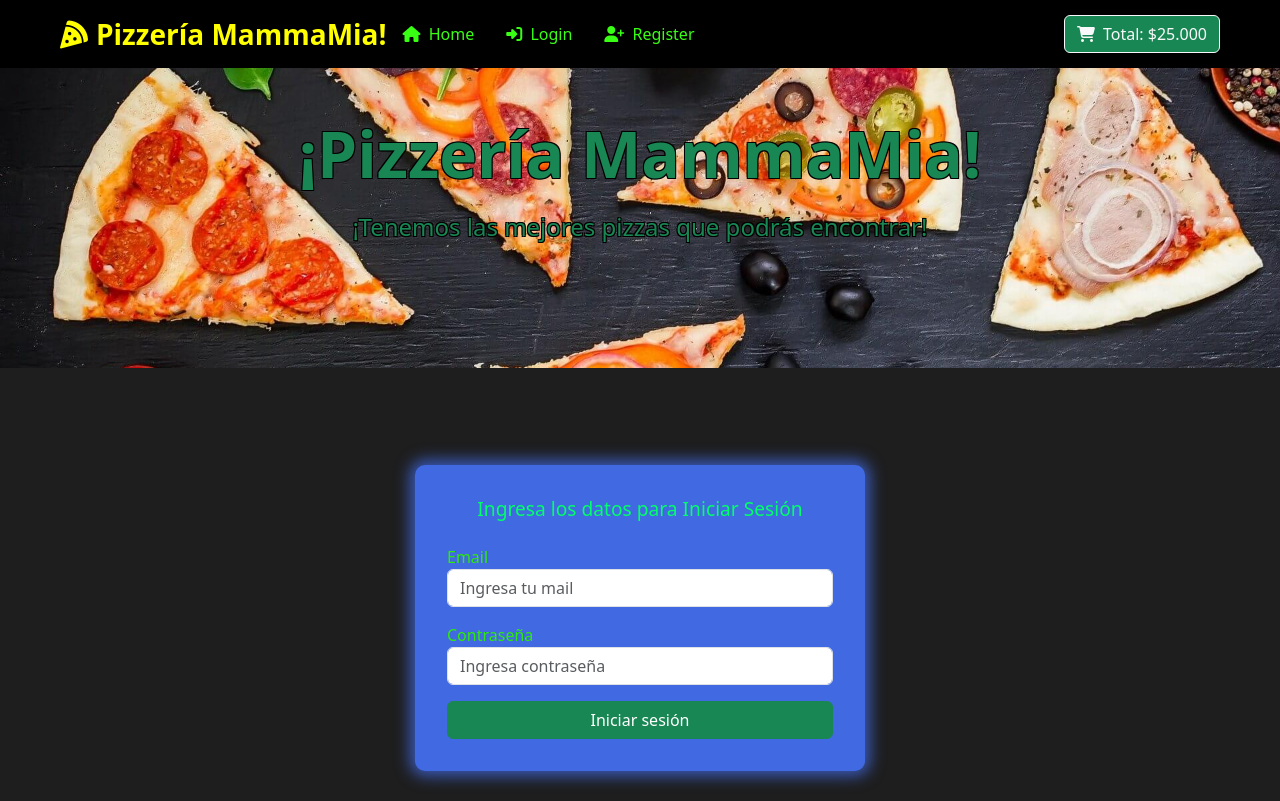
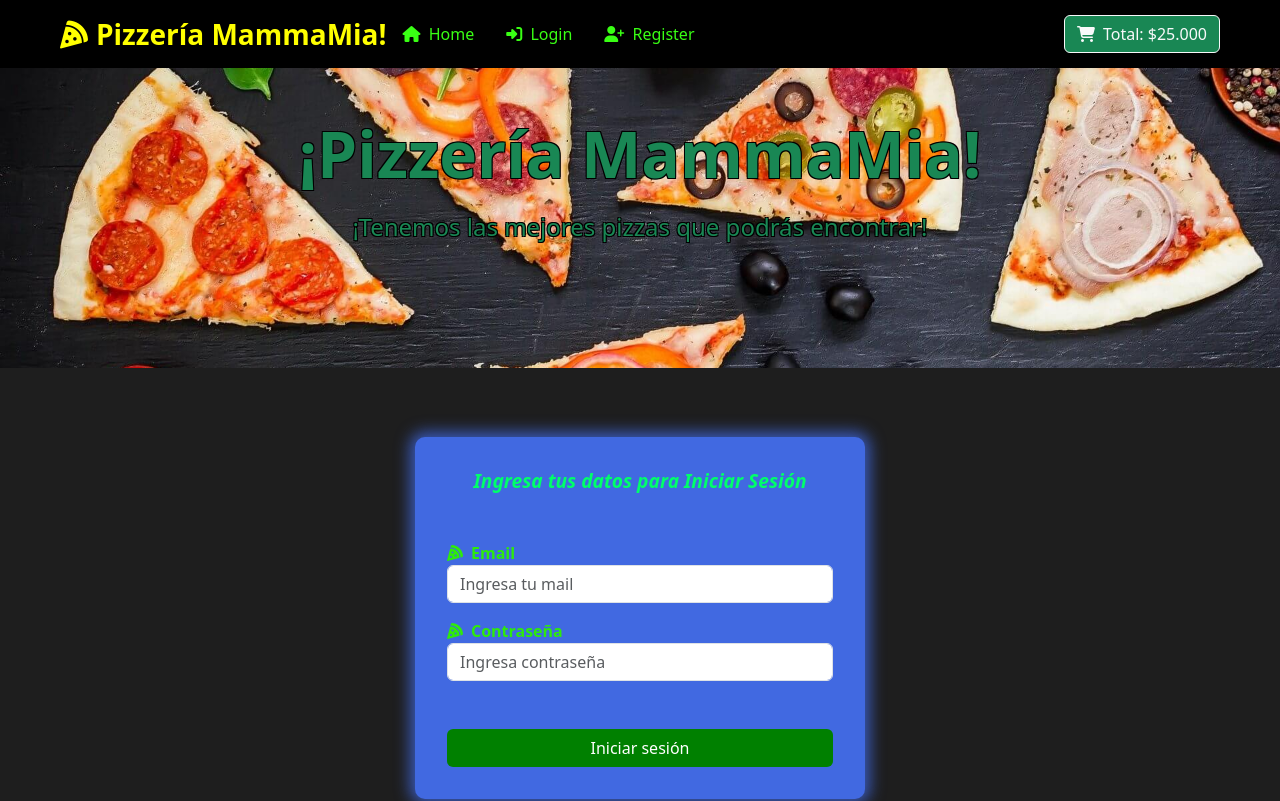
Before and after one commit to DiegoDeveloper7/Pizza-App-React, a React (Vite) app: page / in a window 1280 px wide. Shown: the top 801 px of the page. Built offline with nearby package versions, Linux system fonts and the light colour scheme.

Commit message:
14. modificacio componente Login css d2

```diff
--- a/src/assets/estilos/estilos.css
+++ b/src/assets/estilos/estilos.css
@@ -161,16 +161,24 @@ main {
   border-radius: 10px;
   box-shadow: 0 0 15px 5px rgba(65, 105, 225, 0.8);
   color: #2eea0c;
+  font-weight: 700;
 }
 
 .form-body-login h2 {
    font-size: 1.2rem;
    color: #00ff6a;
+   font-weight: 800;
+   font-style: italic;
 }
 
-.btn-hover:hover {
-  background-color: #00ff6a !important; /* verde fosforescente */
-  color: black !important;
+.btnLoginPro {
+  background-color: green;
+  color: white;
+}
+
+.btnLoginPro:hover {
+  background-color: #00ff6a;
+  color: green ;
   transition: 0.3s;
 }
 
--- a/src/components/Login.jsx
+++ b/src/components/Login.jsx
@@ -14,7 +14,7 @@ export const Login = () => {
       return Swal.fire({
         icon: "error",
         title: "Campos incompletos",
-        text: "Debes llenar todos los campos",
+        text: "Debes ingresar tu correo y contraseña",
       });
     }
 
@@ -26,11 +26,14 @@ export const Login = () => {
       });
     }
 
-    // Si todo está correcto
     Swal.fire({
       icon: "success",
       title: "Inicio de sesión exitoso",
-      text: "Bienvenido de vuelta",
+      text: "Bienvenido a la Pizzeria MamaMia",
+      confirmButtonColor: '#39ff14',
+      background: '#4169E1',
+      color: '#39ff14'
+
     });
 
     // Limpiar campos
@@ -42,8 +45,9 @@ export const Login = () => {
     <div className="form-container-login container py-5">  {/* form-container-login container clase para estilos propoios considerar para Register*/}
 
       <form onSubmit={handleSubmit} className="mx-auto form-body-login">     {/* form-body-login modifica estilos particulares considerar para Register*/}
-         <h2 className="text-center mb-4">Ingresa los datos para Iniciar Sesión</h2>
+         <h2 className="text-center mb-5">Ingresa tus datos para Iniciar Sesión</h2>
         <div className="mb-3">
+           <i className="fas fa-pizza-slice me-2"></i>
           <label>Email</label>
           <input
             type="email"
@@ -54,7 +58,8 @@ export const Login = () => {
           />
         </div>
 
-        <div className="mb-3">
+        <div className="mb-5">
+           <i className="fas fa-pizza-slice me-2"></i>
           <label>Contraseña</label>
           <input
             type="password"
@@ -65,7 +70,7 @@ export const Login = () => {
           />
         </div>
 
-        <button type="submit" className="btn btn-success w-100 btn-hover">
+        <button type="submit" className="btn  w-100 btn-hover btnLoginPro">
           Iniciar sesión
         </button>
       </form>
```
